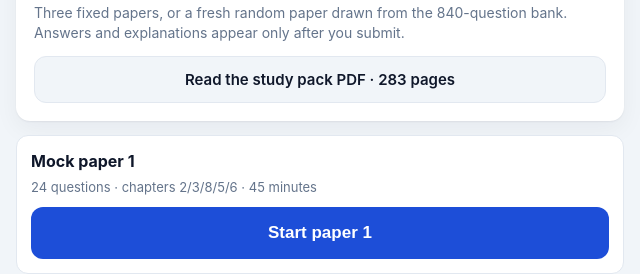
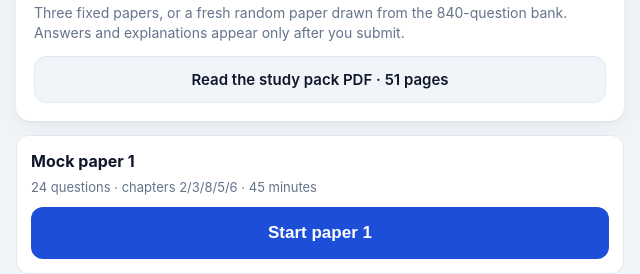
Before and after one commit to jrdd0815/life-in-uk-test, a plain HTML site: page index.html in a window 1280 px wide. Shown: the part 135-409 px from the top of the page, 320-960 px from the left. Drawn offline with Linux system fonts and the light colour scheme.

Commit message:
Publish the study-only pack PDF (51 pages, no questions or answers)

```diff
--- a/index.html
+++ b/index.html
@@ -102,7 +102,7 @@
       <p class="muted">Three fixed papers, or a fresh random paper drawn from the 840-question bank.
         Answers and explanations appear only after you submit.</p>
       <a class="btn quiet pdflink" href="life-in-uk-study-pack.pdf" target="_blank" rel="noopener"
-         style="margin-top:12px;padding:12px 14px;font-size:15px">Read the study pack PDF &middot; <span style="white-space:nowrap">283&nbsp;pages</span></a>
+         style="margin-top:12px;padding:12px 14px;font-size:15px">Read the study pack PDF &middot; <span style="white-space:nowrap">51&nbsp;pages</span></a>
     </div>
     <div id="papers"></div>
     <div class="card" style="margin-top:14px">
```
Also changed, not shown: 1 other file.
